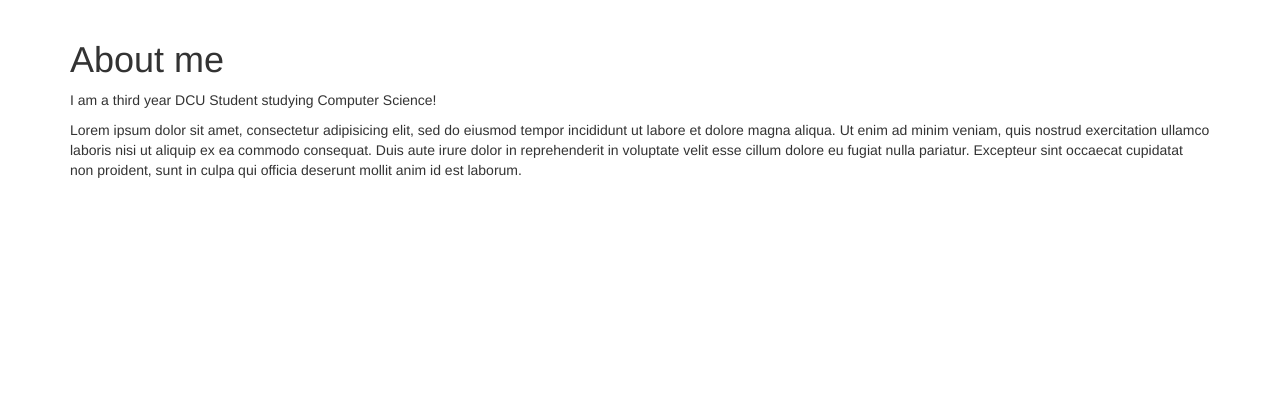
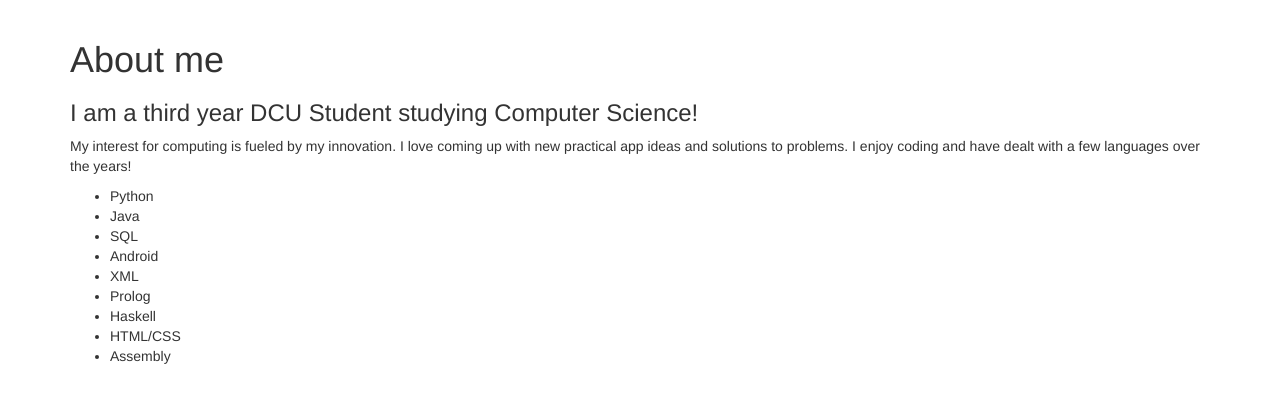
Before and after one commit to La-Fenice/Hello-World-Python, a Flask app: page /about in a window 1280 px wide. Shown: the part 52-455 px from the top of the page. Run offline with Flask 2, Linux system fonts and the light colour scheme; some libraries are stand-ins or nearby versions.

Commit message:
Updated Home/About/Projects HTML code

```diff
--- a/templates/about.html
+++ b/templates/about.html
@@ -2,6 +2,18 @@
 
 {% block body %}
   <h1>About me</h1>
-  <p>I am a third year DCU Student studying Computer Science!</p>
-  <p>Lorem ipsum dolor sit amet, consectetur adipisicing elit, sed do eiusmod tempor incididunt ut labore et dolore magna aliqua. Ut enim ad minim veniam, quis nostrud exercitation ullamco laboris nisi ut aliquip ex ea commodo consequat. Duis aute irure dolor in reprehenderit in voluptate velit esse cillum dolore eu fugiat nulla pariatur. Excepteur sint occaecat cupidatat non proident, sunt in culpa qui officia deserunt mollit anim id est laborum.</p>
+  <h3>I am a third year DCU Student studying Computer Science!</h3>
+  <p> My interest for computing is fueled by my innovation. I love coming up with new practical app ideas and
+      solutions to problems. I enjoy coding and have dealt with a few languages over the years!</p>
+  <ul>
+    <li>Python</li>
+    <li>Java</li>
+    <li>SQL</li>
+    <li>Android</li>
+    <li>XML</li>
+    <li>Prolog</li>
+    <li>Haskell</li>
+    <li>HTML/CSS</li>
+    <li>Assembly</li>
+  </ul>
 {% endblock %}
--- a/templates/home.html
+++ b/templates/home.html
@@ -4,7 +4,8 @@
   <div class="jumbotron text-center">
     <h1>Welcome to FlaskApp</h1>
     <p class="lead">This webapp was made using python/flask/html and is hosted
-    for free on <a href="https://dashboard.heroku.com/apps">heroku</a></h3></p>
+    for free on <a href="https://dashboard.heroku.com/apps">heroku</a> and is deployed using
+    the source code on my <a href="https://github.com/SoSubtle/Hello-World-Python">github!</a></h3></p>
     <img src="https://fiverr-res.cloudinary.com/t_main1,q_auto,f_auto/gigs/46941709/original/d5ace87ba59d0d4e5151668e60e8eaf673153ff7.jpg">
 
   </div>
```
Also changed, not shown: templates/project.html (+10 -3 lines).
